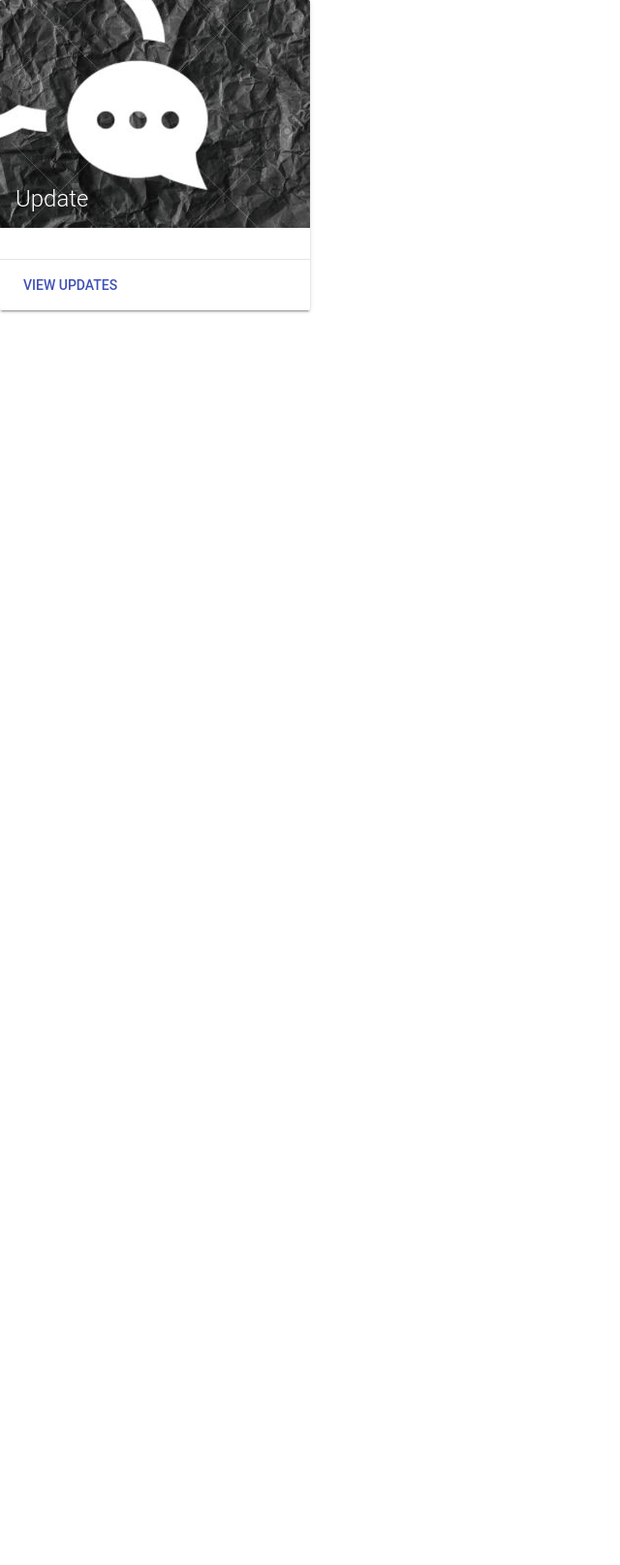
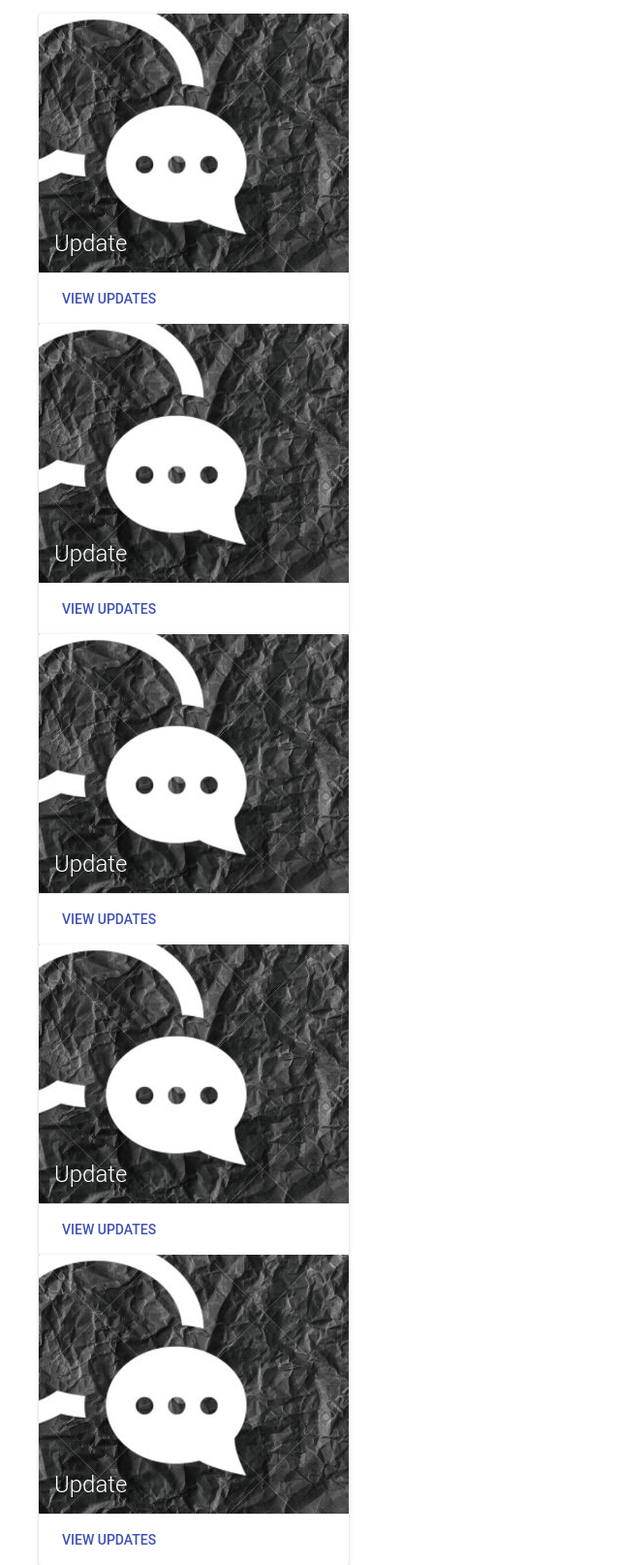
Before and after one commit to weilunn97/WhatStat-Django, a Django app: page /stash/ in a window 1280 px wide. Shown: the whole page at 97% size, without its empty margins (0-640 px from the left). Before the commit the page ends 323 px from the top, so only its background shows below. Run offline with Django 3.2, Linux system fonts and the light colour scheme; some libraries are stand-ins or nearby versions.

Commit message:
Added listview to stash.html

```diff
--- a/mysite/whatsanalyzer/templates/whatsanalyzer/stash.html
+++ b/mysite/whatsanalyzer/templates/whatsanalyzer/stash.html
@@ -19,8 +19,78 @@
 </head>
 
 <body>
+
+    <ol id="historyListView">
+        <!-- TODO : fileList VARIABLE IS INACCESSIBLE HERE + MAKE DYNAMIC LISTVIEW-->
+        <!-- HTML FOR LOOP TO GENERTE EACH CARD IN A BLOCK-->
+        <!--CARD 1-->
+        <li class="demo-card-square mdl-card mdl-shadow--2dp">
+            <div class="mdl-card__title mdl-card--expand">
+                <h2 class="mdl-card__title-text">Update</h2>
+            </div>
+            <div class="mdl-card__actions mdl-card--border">
+                <a class="mdl-button mdl-button--colored mdl-js-button mdl-js-ripple-effect">
+                    View Updates
+                </a>
+            </div>
+        </li>
+
+        <!--CARD 2-->
+        <li class="demo-card-square mdl-card mdl-shadow--2dp">
+        <div class="mdl-card__title mdl-card--expand">
+            <h2 class="mdl-card__title-text">Update</h2>
+        </div>
+        <div class="mdl-card__actions mdl-card--border">
+            <a class="mdl-button mdl-button--colored mdl-js-button mdl-js-ripple-effect">
+                View Updates
+            </a>
+        </div>
+        </li>
+
+        <!--CARD 3-->
+        <li class="demo-card-square mdl-card mdl-shadow--2dp">
+            <div class="mdl-card__title mdl-card--expand">
+                <h2 class="mdl-card__title-text">Update</h2>
+            </div>
+            <div class="mdl-card__actions mdl-card--border">
+                <a class="mdl-button mdl-button--colored mdl-js-button mdl-js-ripple-effect">
+                    View Updates
+                </a>
+            </div>
+        </li>
+
+        <!--CARD 4-->
+        <li class="demo-card-square mdl-card mdl-shadow--2dp">
+            <div class="mdl-card__title mdl-card--expand">
+                <h2 class="mdl-card__title-text">Update</h2>
+            </div>
+            <div class="mdl-card__actions mdl-card--border">
+                <a class="mdl-button mdl-button--colored mdl-js-button mdl-js-ripple-effect">
+                    View Updates
+                </a>
+            </div>
+        </li>
+
+        <!--CARD 5-->
+        <li class="demo-card-square mdl-card mdl-shadow--2dp">
+            <div class="mdl-card__title mdl-card--expand">
+                <h2 class="mdl-card__title-text">Update</h2>
+            </div>
+            <div class="mdl-card__actions mdl-card--border">
+                <a class="mdl-button mdl-button--colored mdl-js-button mdl-js-ripple-effect">
+                    View Updates
+                </a>
+            </div>
+        </li>
+    </ol>
+
+
+
+</body>
+
+
 <script type="text/javascript">
-        <!-- SETTING UP FIREBASE CREDENTIALS -->
+        <!--    SETTING UP FIREBASE CREDENTIALS-- >
         var firebaseConfig = {
             apiKey: "AIzaSyDhJD_AENniovRoVttwWmwaKwlpKuHyVck",
             authDomain: "whatsapp-27255.firebaseapp.com",
@@ -39,15 +109,15 @@
         var storageRef = firebase.storage().ref();
 
 
-        <!-- COOKIE GETTER TO RETRIEVE CURRENT USER'S DISPLAY NAME -->
+        <!--COOKIE GETTER TO RETRIEVE CURRENT USER'S DISPLAY NAME-->
         // HELPER : COOKIE GETTER
         function getCookie(name) {
             var nameEQ = name + "=";
             var ca = document.cookie.split(';');
-            for(var i=0;i < ca.length;i++) {
+            for (var i = 0; i < ca.length; i++) {
                 var c = ca[i];
-                while (c.charAt(0)==' ') c = c.substring(1,c.length);
-                if (c.indexOf(nameEQ) == 0) return c.substring(nameEQ.length,c.length);
+                while (c.charAt(0) == ' ') c = c.substring(1, c.length);
+                if (c.indexOf(nameEQ) == 0) return c.substring(nameEQ.length, c.length);
             }
             return null;
         }
@@ -59,32 +129,31 @@
         // SETUP CLOUD DIRECTORY TO PULL FROM
         var folderRef = storageRef.child(currentUserName);
         var fileList = [];
-        alert("folderRef : " + folderRef);
 
         // PULL ALL FILES BELONGING TO THE USER
-        folderRef.listAll().then(function(res) {
-          res.items.forEach(function(itemRef) {
+        folderRef.listAll().then(function (res) {
+            res.items.forEach(function (itemRef) {
                 fileList.push(itemRef);
             });
             alert(fileList.join("\n"));
-        }).catch(function(error) {
-            alert("folderRef.listAll() FAILED");
+
+            // POPULATE THE LISTVIEW
+            // SHOW PAST 5 UPLOADED FILES
+            var historyListView = document.getElementById('historyListView');
+            for (var i = 0; i < fileList.length; i++) {
+                var cardView = document.createElement('li');
+                cardView.className = "card";
+                var regExp = /WhatsApp Chat with .*.txt$/g;
+                var match = regExp.exec(fileList[i]);
+                cardView.innerHTML = match[0].substring(0, match[0].length - 4);
+                historyListView.appendChild(cardView);
+            }
+        }).catch(function (error) {
+            alert(error.message);
         });
+
+
 </script>
-    <div class="demo-card-square mdl-card mdl-shadow--2dp">
-      <div class="mdl-card__title mdl-card--expand">
-        <h2 class="mdl-card__title-text">Update</h2>
-      </div>
-      <div id="supporting_text_1" class="mdl-card__supporting-text">
-        <!-- TODO : fileList VARIABLE IS INACCESSIBLE HERE + MAKE DYNAMIC LISTVIEW-->
-<!--        HTML FOR LOOP TO GENERTE EACH CARD IN A BLOCK-->
-          {{fileList}}
-      </div>
-      <div class="mdl-card__actions mdl-card--border">
-        <a class="mdl-button mdl-button--colored mdl-js-button mdl-js-ripple-effect">
-          View Updates
-        </a>
-      </div>
-    </div>
-</body>
+
+
 </html>
```
Lines whose indentation alone changed are shown as unchanged.
